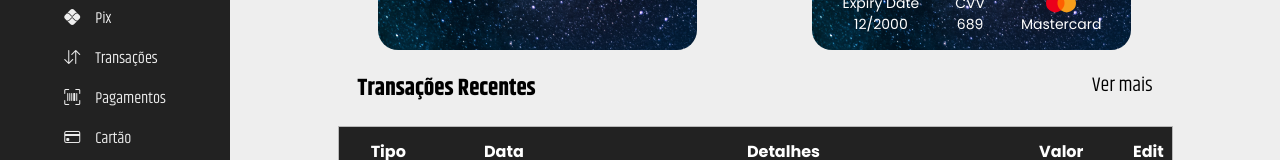
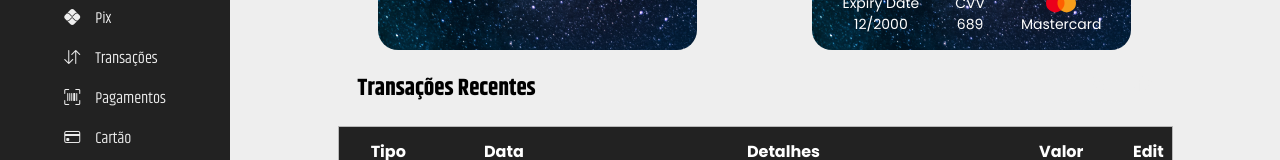
Before and after one commit to marina-barbosa/starbank-backend-v1, an Angular app: page /home in a window 1280 px wide. Shown: the part 306-466 px from the top of the page. Built offline with nearby package versions, Linux system fonts and the light colour scheme.

Commit message:
feat: routes

```diff
--- a/src/app/dashboard/home/home.component.html
+++ b/src/app/dashboard/home/home.component.html
@@ -76,7 +76,7 @@
       <div class="table">
         <div class="title">
           <h3>Transações Recentes</h3>
-          <span>Ver mais</span>
+          <span><a routerLink="/transacoes">Ver mais</a></span>
         </div>
         <div class="table-body">
           <table>
```
